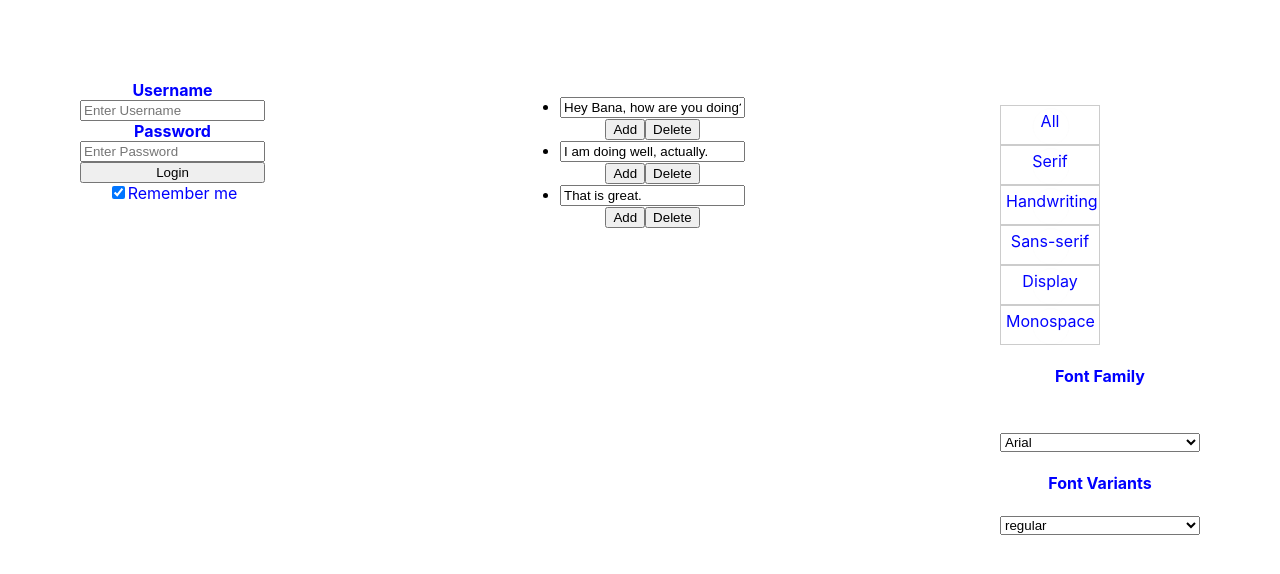
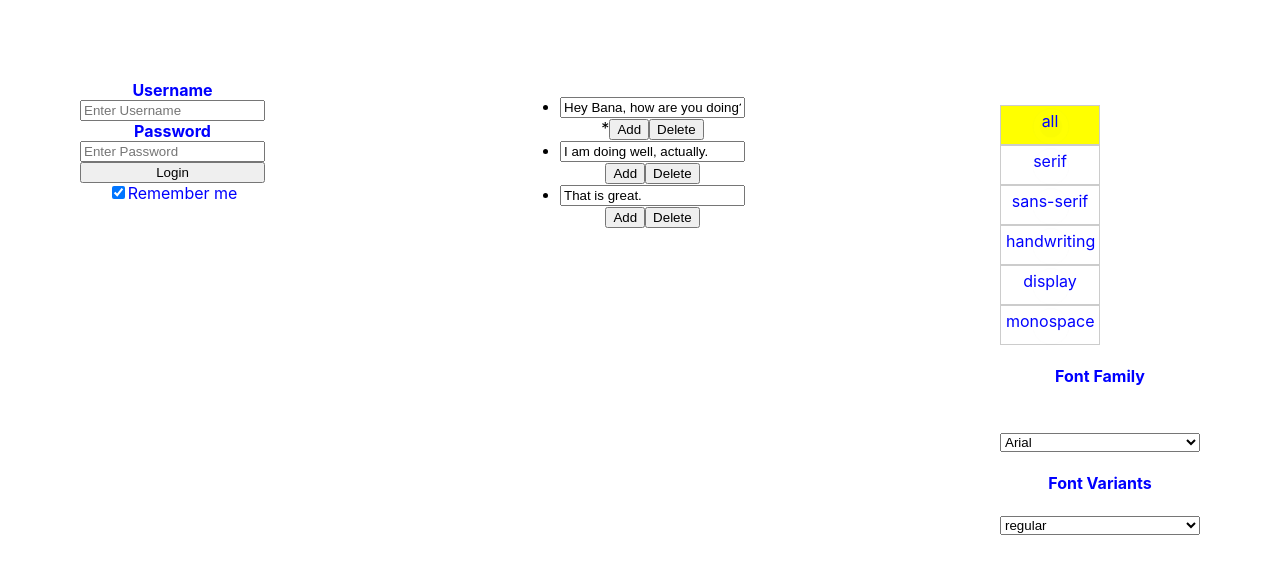
Before and after one commit to BandanaKM/google-fonts-app, a React (Create React App) app: page / in a window 1280 px wide. Shown: the top 574 px of the page. Built offline with nearby package versions, Linux system fonts and the light colour scheme.

Commit message:
classification component

```diff
--- a/src/App.js
+++ b/src/App.js
@@ -10,31 +10,21 @@ class App extends Component {
     formEntries: [
       {
         text: 'Hey Bana, how are you doing?',
-        isEditing: false,
+        isActive: true,
+        classification: "all"
       },
       {
         text: 'I am doing well, actually.',
-        isEditing: false,
+        isActive: false,
+        classification: "all"
       },
       {
         text: 'That is great.',
-        isEditing: false,
+        isActive: false,
+        classification: "all"
       },
     ]
   }
-
-  toggleIsEditingAt = (isEditing, indexToChange) =>
-   this.setState({
-     messages: this.state.formEntries.map((formEntry, index) => {
-       if (index === indexToChange) {
-         return {
-           ...formEntry,
-           isEditing: !formEntry[isEditing]
-         };
-       }
-        return formEntry;
-     })
-   });
 
    setFormEntryAt = (text, indexToChange) =>
      this.setState({
@@ -71,9 +61,41 @@ class App extends Component {
   newFormEntry = () => (
     {
       text: '',
-      isEditing: false,
+      isActive: false,
     }
   )
+
+  setActive = indexToChange => {
+    this.setState({
+      formEntries: this.state.formEntries.map((formEntry, index) => {
+        if (index === indexToChange) {
+          return {
+            ...formEntry,
+            isActive: true
+          }
+        }
+        return {
+          ...formEntry,
+          isActive: false,
+        }
+      })
+    })
+  }
+
+  setClassification = (classificationValue) => {
+    this.setState({
+      formEntries: this.state.formEntries.map(formEntry => {
+        if (formEntry.isActive) {
+          console.log('IF IS ACTIVE', formEntry.isActive);
+          return {
+            ...formEntry,
+            classification: classificationValue
+          }
+        }
+        return formEntry;
+      })
+    })
+  }
 
   render() {
     return (
@@ -86,8 +108,12 @@ class App extends Component {
           removeFormEntryAt={this.removeFormEntryAt}
           addEntryAfter={this.addEntryAfter}
           pendingMessage={this.state.pendingMessage}
+          setActive={this.setActive}
         />
-        <RightPanel />
+        <RightPanel
+          formEntries={this.state.formEntries}
+          setClassification={this.setClassification}
+        />
       </div>
     );
   }
--- a/src/FontFormList/FontForm/EditFont/index.js
+++ b/src/FontFormList/FontForm/EditFont/index.js
@@ -3,9 +3,9 @@ import PropTypes from 'prop-types';
 
 class EditFont extends Component {
   render(){
-    const { handleFormEdits, children } = this.props;
+    const { handleFormEdits, children, handleActive } = this.props;
     return (
-        <div>
+        <div onClick={handleActive}>
           <input type="text" value={children.text} onChange={handleFormEdits} />
         </div>
     );
@@ -14,6 +14,7 @@ class EditFont extends Component {
 
 EditFont.propTypes = {
   handleFormEdits: PropTypes.func,
+  handleActive: PropTypes.func,
 }
 
 export default EditFont;
--- a/src/FontFormList/FontForm/index.js
+++ b/src/FontFormList/FontForm/index.js
@@ -5,15 +5,17 @@ import './styles.css';
 
 class FontForm extends Component {
   render() {
-   const { setFormEntry, entry, handleRemove, handleAdd, isEditing } = this.props;
+   const { setFormEntry, entry, handleRemove, handleAdd, isEditing, handleActive } = this.props;
     return (
-      <li className="fontForm">
+      <li className="fontForm" >
         <EditFont
           handleFormEdits={e => setFormEntry(e.target.value)}
           isEditing={isEditing}
+          handleActive={handleActive}
         >
           {entry}
         </EditFont>
+        { entry.isActive ? '*' : null}
         <button onClick={handleAdd}>Add</button>
         <button onClick={handleRemove}>Delete</button>
       </li>
@@ -28,6 +30,7 @@ FontForm.propTypes = {
   newFormEntrySubmitHandler: PropTypes.func,
   handleRemove: PropTypes.func,
   handleAdd: PropTypes.func,
+  handleActive: PropTypes.func,
 }
 
 
--- a/src/FontFormList/index.js
+++ b/src/FontFormList/index.js
@@ -5,7 +5,7 @@ import FontForm from './FontForm';
 
 class FontFormList extends Component {
   render() {
-    const { formEntries, setFormEntryAt, toggleIsEditingAt, newFormEntrySubmitHandler, removeFormEntryAt, addEntryAfter } = this.props;
+    const { formEntries, setFormEntryAt, toggleIsEditingAt, newFormEntrySubmitHandler, removeFormEntryAt, addEntryAfter, setActive } = this.props;
     return (
       <ul>
         {formEntries.map((entry, index) =>
@@ -14,10 +14,10 @@ class FontFormList extends Component {
             entry={entry}
             setFormEntry={text => setFormEntryAt(text, index)}
             handleToggleEditing={() => toggleIsEditingAt(index)}
-            isEditing={entry.isEditing}
             newFormEntrySubmitHandler={newFormEntrySubmitHandler}
             handleRemove={() => removeFormEntryAt(index)}
             handleAdd={() => addEntryAfter(index)}
+            handleActive={() => setActive(index)}
           />
         )}
       </ul>
@@ -30,6 +30,7 @@ FontFormList.propTypes = {
   setFormEntryAt: PropTypes.func,
   toggleIsEditingAt: PropTypes.func,
   addEntryAfter: PropTypes.func,
+  setActive: PropTypes.func,
 }
 
 export default FontFormList;
--- a/src/RightPanel/Classification/index.js
+++ b/src/RightPanel/Classification/index.js
@@ -1,37 +1,50 @@
 import React, { Component } from 'react';
+import PropTypes from 'prop-types';
 import './styles.css';
 
+const options = [
+  {id: "all",
+   displayText: "all"
+  },
+  {id: "serif",
+   displayText: "serif"
+  },
+  {id: "sans-serif",
+   displayText: "sans-serif"
+  },
+  {id: "handwriting",
+   displayText: "handwriting"
+  },
+  {id: "display",
+   displayText: "display"
+  },
+  {id: "monospace",
+   displayText: "monospace"
+  },
+]
+
 class Classification extends Component {
+
+ renderListItem = (id, displayText, selectedValue) =>
+  (<li key={id} onClick={() => { this.props.setClassification(id) }}>
+      <input type="radio" id={id} name="classification" checked={selectedValue === id} />
+      <label htmlFor={id}>{displayText}</label>
+  </li>);
+
   render() {
+    const { activeFormEntry } = this.props;
+    const selectedClassification = activeFormEntry.classification || "all";
     return(
       <ul className="classificationSelect">
-      <li>
-          <input type="radio" id="all" name="all" />
-          <label htmlFor="all">All</label>
-      </li>
-      <li>
-          <input type="radio" id="serif" name="all" />
-          <label htmlFor="serif">Serif</label>
-      </li>
-      <li>
-          <input type="radio" id="handwriting" name="all" />
-          <label htmlFor="handwriting">Handwriting</label>
-      </li>
-      <li>
-          <input type="radio" id="sans-serif" name="all" />
-          <label htmlFor="sans-serif">Sans-serif</label>
-      </li>
-      <li>
-          <input type="radio" id="display" name="all" />
-          <label htmlFor="display">Display</label>
-      </li>
-      <li>
-          <input type="radio" id="monospace" name="all" />
-          <label htmlFor="monospace">Monospace</label>
-      </li>
+        {options.map(option => this.renderListItem(option.id, option.displayText, selectedClassification))}
       </ul>
     );
   }
 }
 
+Classification.propTypes = {
+  activeFormEntry: PropTypes.object,
+  setClassification: PropTypes.func,
+}
+
 export default Classification;
--- a/src/RightPanel/index.js
+++ b/src/RightPanel/index.js
@@ -1,4 +1,6 @@
 import React, { Component } from 'react';
+import PropTypes from 'prop-types';
+
 import './styles.css';
 import Classification from './Classification';
 import FontFamily from './FontFamily';
@@ -6,9 +8,13 @@ import FontVariants from './FontVariants';
 
 class RightPanel extends Component {
   render() {
+    const { formEntries, setClassification } = this.props;
     return (
       <div className="RightPanel">
-        <Classification />
+        <Classification
+          activeFormEntry={formEntries.find(formEntry => formEntry.isActive)}
+          setClassification={setClassification}
+        />
         <FontFamily />
         <FontVariants />
       </div>
@@ -16,4 +22,9 @@ class RightPanel extends Component {
   }
 }
 
+RightPanel.propTypes = {
+  formEntries: PropTypes.array,
+  setClassification: PropTypes.func,
+}
+
 export default RightPanel;
```
